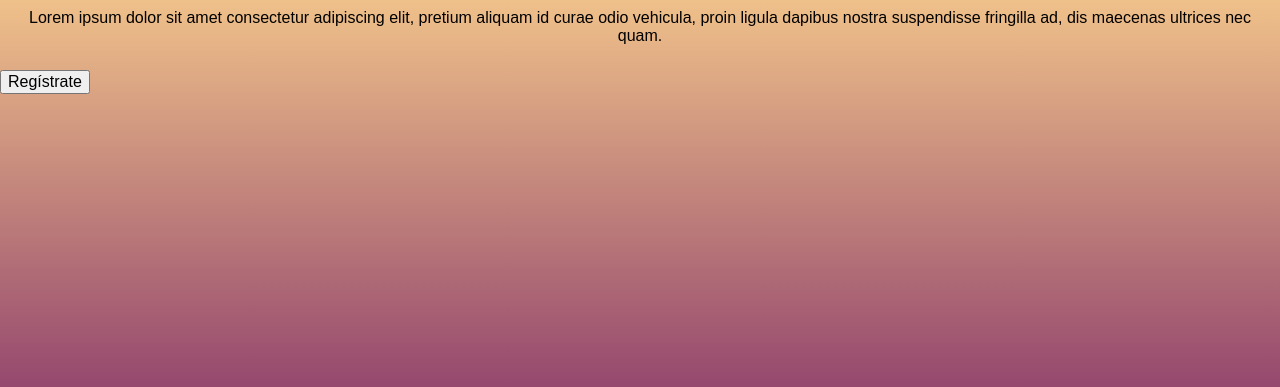
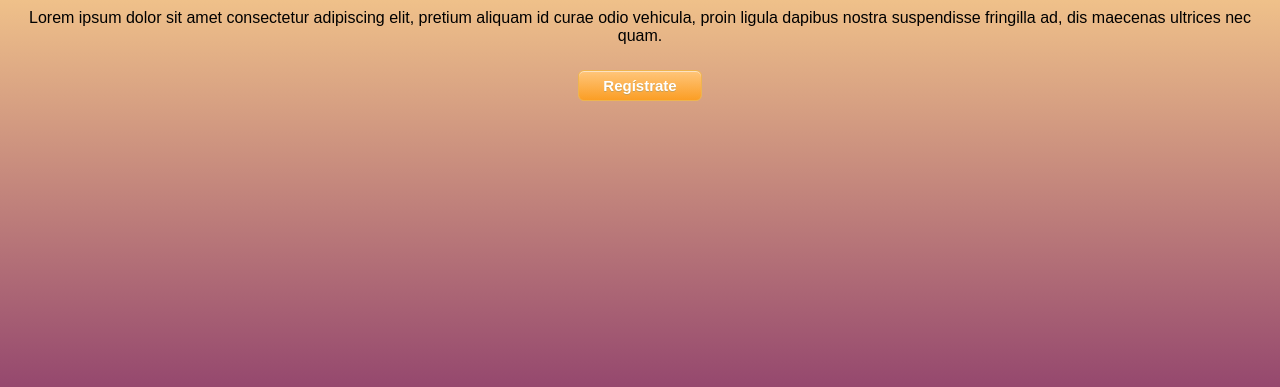
Before and after one commit to lima-js/marzo-2019, a website: page index.html in a window 1280 px wide. Shown: the part 437-824 px from the top of the page. Drawn offline with nearby package versions, Linux system fonts and the light colour scheme.

Commit message:
Add first cta button version
We still need to figure out the best color scheme for it

```diff
--- a/index.html
+++ b/index.html
@@ -15,7 +15,7 @@
     <p>Lorem ipsum dolor sit amet consectetur adipiscing elit, pretium aliquam id curae odio vehicula, proin ligula dapibus nostra suspendisse fringilla ad, dis maecenas ultrices nec quam.</p>
   </section>
   <section class="cta">
-    <button>Regístrate</button>
+    <a href="https://www.meetup.com/es-ES/LimaJS/events/fqzsdqyzfbcc/" class="cta-button">Regístrate</a>
   </section>
   <section class="speakers"></section>
   <section class="meta"></section>
--- a/stylesheets/index.css
+++ b/stylesheets/index.css
@@ -67,3 +67,46 @@ section.welcome .event-name {
   position: absolute;
   top: -6.5rem;
 }
+
+.cta {
+  text-align: center;
+}
+
+.cta-button {
+  -moz-box-shadow:inset 0px 1px 0px 0px #fce2c1;
+  -webkit-box-shadow:inset 0px 1px 0px 0px #fce2c1;
+  box-shadow:inset 0px 1px 0px 0px #fce2c1;
+  background:-webkit-gradient(linear, left top, left bottom, color-stop(0.05, #ffc477), color-stop(1, #fb9e25));
+  background:-moz-linear-gradient(top, #ffc477 5%, #fb9e25 100%);
+  background:-webkit-linear-gradient(top, #ffc477 5%, #fb9e25 100%);
+  background:-o-linear-gradient(top, #ffc477 5%, #fb9e25 100%);
+  background:-ms-linear-gradient(top, #ffc477 5%, #fb9e25 100%);
+  background:linear-gradient(to bottom, #ffc477 5%, #fb9e25 100%);
+  background-color:#ffc477;
+  -moz-border-radius:6px;
+  -webkit-border-radius:6px;
+  border-radius:6px;
+  border:1px solid #eeb44f;
+  display:inline-block;
+  cursor:pointer;
+  color:#ffffff;
+  font-family:Arial;
+  font-size:15px;
+  font-weight:bold;
+  padding:6px 24px;
+  text-decoration:none;
+  text-shadow:0px 1px 0px #cc9f52;
+}
+.cta-button:hover {
+  background:-webkit-gradient(linear, left top, left bottom, color-stop(0.05, #fb9e25), color-stop(1, #ffc477));
+  background:-moz-linear-gradient(top, #fb9e25 5%, #ffc477 100%);
+  background:-webkit-linear-gradient(top, #fb9e25 5%, #ffc477 100%);
+  background:-o-linear-gradient(top, #fb9e25 5%, #ffc477 100%);
+  background:-ms-linear-gradient(top, #fb9e25 5%, #ffc477 100%);
+  background:linear-gradient(to bottom, #fb9e25 5%, #ffc477 100%);
+  background-color:#fb9e25;
+}
+.cta-button:active {
+  position:relative;
+  top:1px;
+}
```
